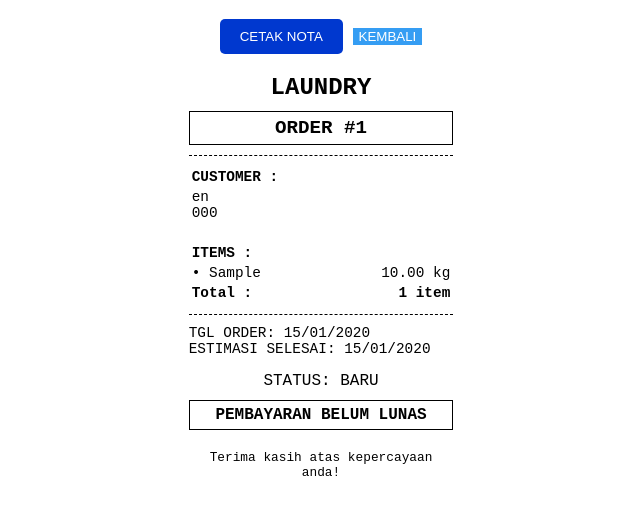
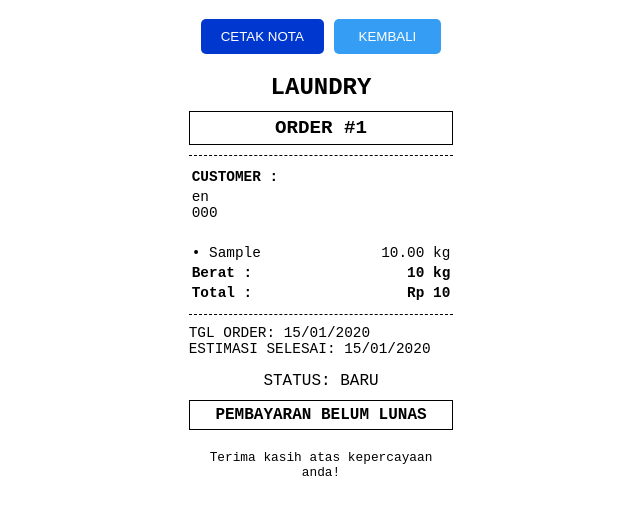
Before and after one commit to RayyDhika/Sistem-Kelola-Laundry, a Laravel app: page /transaksi/1/nota in a window 1280 px wide. Shown: the top 515 px of the page, without its empty margins (319-959 px from the left). Run offline with Laravel 12, Linux system fonts and the light colour scheme; a user stored in the database is signed in; data comes from the database, SQL or seed files in the repository; tables that the repository leaves empty hold one stand-in row (values such as "Sample post").

Commit message:
update nota transaksi

```diff
--- a/app/Http/Controllers/TransaksiController.php
+++ b/app/Http/Controllers/TransaksiController.php
@@ -3,6 +3,7 @@
 namespace App\Http\Controllers;
 
 use App\Models\Transaksi;
+use App\Models\DetailTransaksi;
 use App\Models\Pelanggan;
 use App\Models\Outlet;
 use App\Models\Paket;
@@ -93,7 +94,7 @@ class TransaksiController extends Controller
             'status_bayar' => 'required',
         ]);
 
-        Transaksi::create([
+        $transaksi = Transaksi::create([
             'id_pelanggan' => $request->id_pelanggan,
             'id_outlet' => auth()->user()->id_outlet,
             'id_user' => auth()->id(),
@@ -104,6 +105,13 @@ class TransaksiController extends Controller
             'batas_waktu' => now()->addDays(3),
             'tgl_bayar' => $request->status_bayar == 'dibayar' ? now() : null,
             'total_harga' => $request->total_harga,
+        ]);
+
+        DetailTransaksi::create([
+            'id_transaksi' => $transaksi->id,
+            'id_paket' => Paket::first()->id,
+            'qty' => 5,
+            'subtotal' => $request->total_harga,
         ]);
 
         return redirect()->route('transaksi.index')
--- a/resources/views/transaksi/nota.blade.php
+++ b/resources/views/transaksi/nota.blade.php
@@ -15,8 +15,16 @@
 </head>
 <body>
     <div class="btn-print-wrapper no-print">
-        <button onclick="window.print()" style="background: #0038cf; color: white; border: none; padding: 10px 20px; border-radius: 5px; cursor: pointer;">CETAK NOTA</button>
-        <button onclick="window.history.back()" style="background: #359df3; color: white; border: none; padding: 10px 200px border-radius: 5px; cursor: pointer;">KEMBALI</button>
+        <button onclick="window.print()"
+        style="background: #0038cf; color: white; border: none; padding: 10px 20px; border-radius: 5px; cursor: pointer;">
+            CETAK NOTA
+        </button>
+
+        <button onclick="window.history.back()"
+        style="background: #359df3; color: white; border: none; padding: 10px 25px; border-radius: 5px; cursor: pointer;">
+            KEMBALI
+        </button>
+
     </div>
 
     <div class="text-center">
@@ -34,9 +42,6 @@
             <td colspan="2">{{ $transaksi->pelanggan->nm_pelanggan }}<br>{{ $transaksi->pelanggan->no_telp }}</td>
         </tr>
         <tr><td colspan="2">&nbsp;</td></tr>
-        <tr>
-            <td colspan="2"><strong>ITEMS :</strong></td>
-        </tr>
         @foreach($transaksi->details as $detail)
         <tr>
             <td>• {{ $detail->paket->nm_paket }}</td>
@@ -44,8 +49,19 @@
         </tr>
         @endforeach
         <tr>
+            <td><strong>Berat :</strong></td>
+            <td align="right">
+                <strong>{{ $transaksi->details->sum ('qty') }} kg</strong>
+            </td>
+        </tr>
+
+        <tr>
             <td><strong>Total :</strong></td>
-            <td align="right"><strong>{{ $transaksi->details->count() }} item</strong></td>
+            <td align="right">
+                <strong>
+                    Rp {{ number_format($transaksi->total_harga, 0, ',', '.') }}
+                </strong>
+            </td>
         </tr>
     </table>
 
```
